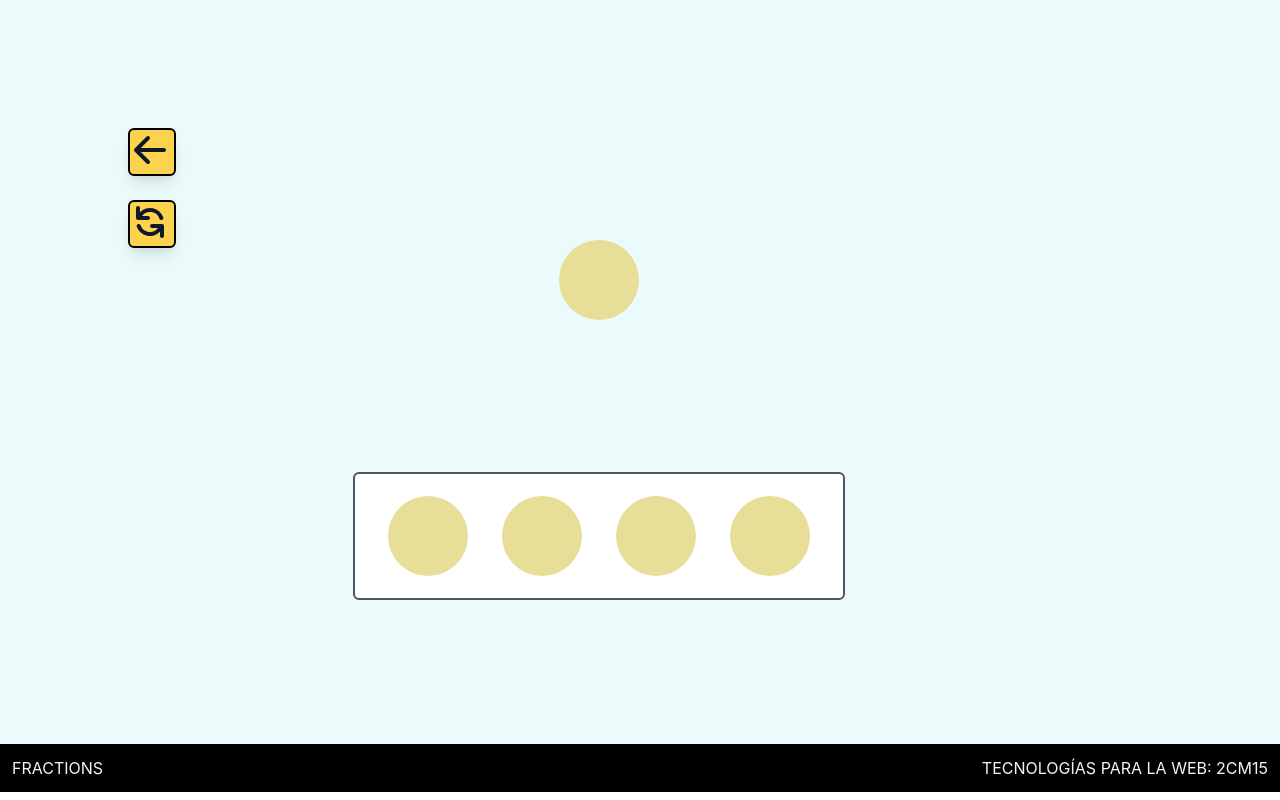
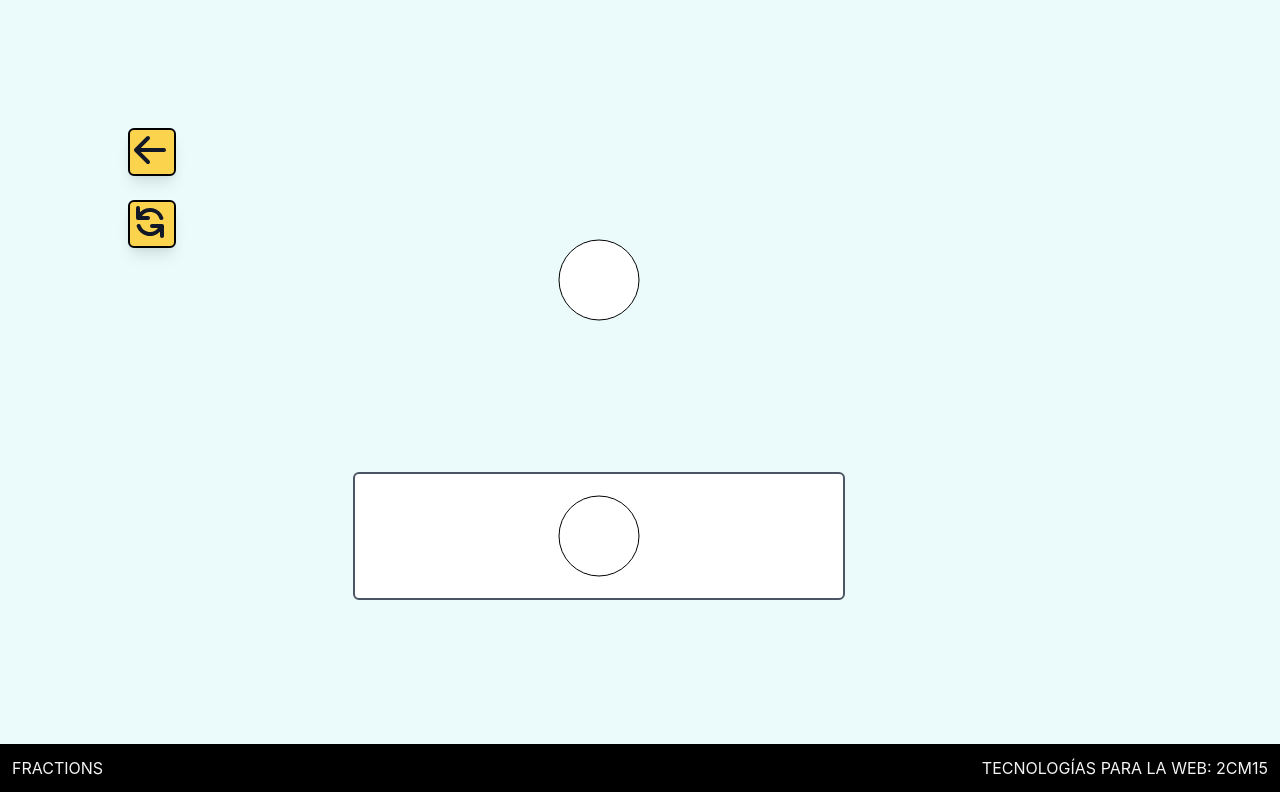
Before and after one commit to malibb/web-react-2cm15, a React (Create React App) app: page /level in a window 1280 px wide. Built offline with nearby package versions, Linux system fonts and the light colour scheme.

Commit message:
add first read level configuration

```diff
--- a/src/Views/Level.js
+++ b/src/Views/Level.js
@@ -1,16 +1,15 @@
 import React, { useContext } from 'react';
 import L from '../components/Level';
-import { userContext } from '../context/userContext';
 import { gameContext } from './../context/gameContext';
 
 const Level = () => {
-    const { name } = useContext(userContext);
     const { game } = useContext(gameContext);
     return (
                 <L
                 title={game.actualLevel.title}
                 figure={game.actualLevel.figure}
-                answers={game.actualLevel.answers}/>
+                answers={game.actualLevel.answers}
+                options={game.actualLevel.options}/>
 
     );
 };
--- a/src/components/Figure.js
+++ b/src/components/Figure.js
@@ -1,33 +1,56 @@
 import React, { useEffect, useRef } from 'react';
 import './Figure.css';
 
-const Figure = ({c, type}) => {
+const Figure = ({c, b, type, cantidad, cantidadColoreada}) => {
     const canvasRef = useRef(null);
 
     const radians = grados => grados * Math.PI / 180;
-    const rand_range = (max, min) => Math.floor((Math.random() * max) + min);
-    const color= () =>"rgb("+rand_range(0, 255)+","+rand_range(0, 255)+","+rand_range(0, 255)+")";
+    const rand_range = (max, k) => Math.floor((Math.random()*max));
+    const color= (k) =>"#"+rand_range(9, k)+""+rand_range(9, k)+""+rand_range(9,k)+"";
 
-    useEffect(() => {
-        const y = 40;
-        const radio = 40;
-        const x = 40;
-        const canvas = canvasRef.current;
-        const contexto = canvas.getContext('2d');
+    const generaPartes = (contexto, x, y, radio) => {
+        for (let i = 0; i < cantidad; i++) {
+          contexto.fillStyle = i< cantidadColoreada ? color(i): '#ffffff';
+          console.log(contexto.fillStyle, rand_range(0,1,i));
+          contexto.beginPath();
+          contexto.moveTo(x, y);
+          var fraccion = 360 / cantidad;
+          var grados = fraccion * i;
+          contexto.arc(x, y, radio, radians(grados), radians(grados + fraccion));
+          contexto.fill();
+          contexto.stroke();
+          contexto.closePath();
+        }
+      }
+
+    const makeCircle = (contexto, x, y, radio) => {
         contexto.fillStyle = c || '#e7de98';
-        contexto.strokeStyle = "#FFF81F";
-        contexto.lineWidth = 2;
+        contexto.strokeStyle = b || "#000000";
+        contexto.lineWidth = 1;
 
         contexto.beginPath();
         contexto.arc(x, y, radio, 0, radians(360));
         contexto.fill();
+        contexto.stroke();
         contexto.closePath();
+    };
 
+    useEffect(() => {
+        const y = 42;
+        const radio = 40;
+        const x = 42;
+        const canvas = canvasRef.current;
+        const contexto = canvas.getContext('2d');
 
+        makeCircle(contexto, x, y, radio);
+
+        if(cantidad) {
+            generaPartes(contexto, x, y, radio);
+        }
     })
     return (
         <div>
-            <canvas ref={canvasRef} width="80" height="80">
+            <canvas ref={canvasRef} width="84" height="84">
             </canvas>
         </div>
     );
--- a/src/components/Level.js
+++ b/src/components/Level.js
@@ -4,7 +4,7 @@ import Figure from './Figure';
 import OptionsBox from './OptionsBox';
 import Sidebar from './Sidebar';
 
-const Level = ({title, figure, answers}) => {
+const Level = ({title, figure, options, answers}) => {
     return (
         <div className="flex w-screen px-5">
             <div className="w-2/12 pl-5">
@@ -14,10 +14,10 @@ const Level = ({title, figure, answers}) => {
                 <p className="">{title}</p>
                 <div className="flex flex-wrap">
                     <div className="min-w-full h-72 my-5 flex items-center	justify-center">
-                        <Figure type={figure}></Figure>
+                        <Figure c="white" type={figure}></Figure>
                     </div>
                     <div className="min-w-full h-36 my-5 flex items-center	justify-center">
-                        <OptionsBox></OptionsBox>
+                        <OptionsBox options={options}></OptionsBox>
                     </div>
                 </div>
             </div>
--- a/src/components/LevelCard.js
+++ b/src/components/LevelCard.js
@@ -4,13 +4,13 @@ import { gameContext } from './../context/gameContext';
 import { useHistory } from 'react-router';
 
 
-const LevelCard = ({title, figure, numberl, stars, answers}) => {
+const LevelCard = ({title, figure, numberl, stars, answers, options}) => {
     const { dispatchGameEvent } = useContext(gameContext);
 
     const history = useHistory();
 
     const chargeLevel = () => {
-        dispatchGameEvent('ADD_ACTUAL_LEVEL', { actualLevel: {title, figure, numberl, stars, answers} });
+        dispatchGameEvent('ADD_ACTUAL_LEVEL', { actualLevel: {title, figure, numberl, stars, answers, options} });
         history.push('/level');
     };
 
--- a/src/components/LevelsContainer.js
+++ b/src/components/LevelsContainer.js
@@ -14,6 +14,7 @@ const LevelsContainer = () => {
                 stars={l.stars}
                 key={l.title}
                 answers={l.answers}
+                options={l.options}
             ></LevelCard>)
             }
             </div>
@@ -24,6 +25,7 @@ const LevelsContainer = () => {
                     stars={l.stars}
                     key={l.title}
                     answers={l.answers}
+                    options={l.options}
                 ></LevelCard>)
                 }
             </div>
--- a/src/components/NavigateBtn.js
+++ b/src/components/NavigateBtn.js
@@ -4,7 +4,7 @@ import { Link } from 'react-router-dom';
 const NavigateBtn = ({path, children}) => {
     return (
         <Link to={path}>
-            <div class="m-3 w-12 h-12 bg-yellow-300 rounded-md shadow-lg border-black border-2">
+            <div className="m-3 w-12 h-12 bg-yellow-300 rounded-md shadow-lg border-black border-2">
             {children}
         </div>
         </Link>
--- a/src/components/OptionsBox.js
+++ b/src/components/OptionsBox.js
@@ -1,13 +1,13 @@
 import React from 'react';
 import Figure from './Figure';
 
-const OptionsBox = () => {
+const OptionsBox = ({options}) => {
     return (
         <div className="w-3/5 h-32 rounded-md border-2 bg-white border-gray-600 flex content-evenly items-center justify-evenly">
-            <Figure />
-            <Figure />
-            <Figure />
-            <Figure />
+            {
+                options && options.map(o => <Figure cantidad={o.den} cantidadColoreada={o.num}/>)
+            }
+            <Figure selector={true} c="white"></Figure>
         </div>
     );
 };
--- a/src/utils/const.js
+++ b/src/utils/const.js
@@ -6,11 +6,26 @@ export const levelsFigures = [{
             { num: '1', den: '3'},
             { num: '2', den: '3'}
         ],
+        options: [
+            { num: '1', den: '1'},
+            { num: '1', den: '2'},
+            { num: '1', den: '3'}
+        ],
         stars: 3
     },
     {
         title: 'Level 2',
         figure: 'square',
+        answers: [
+            { num: '3', den: '3'},
+            { num: '1', den: '2'},
+            { num: '2', den: '2'}
+        ],
+        options: [
+            { num: '1', den: '1'},
+            { num: '1', den: '2'},
+            { num: '1', den: '3'}
+        ],
         stars: 3
     },
     {
```
